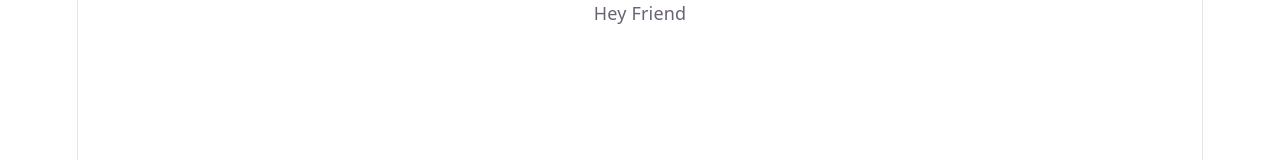
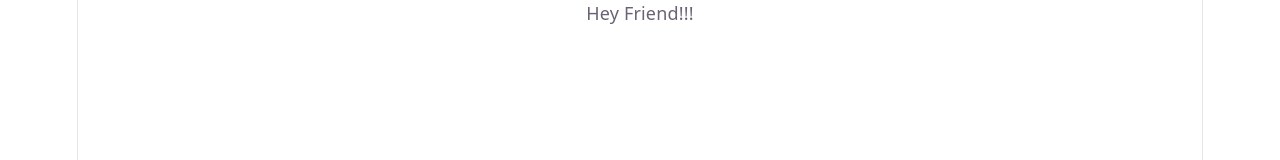
Before and after one commit to brendannyambati/calendar, a React (Vite) app in the folder frontend/: page / in a window 1280 px wide. Shown: the top 160 px of the page. Built offline with nearby package versions, Linux system fonts and the light colour scheme.

Commit message:
dummy push

```diff
--- a/frontend/src/App.tsx
+++ b/frontend/src/App.tsx
@@ -1,7 +1,7 @@
 
 const App = () => {
   return (
-    <p>Hey Friend</p>
+    <p>Hey Friend!!!</p>
   );
 };
 
```
